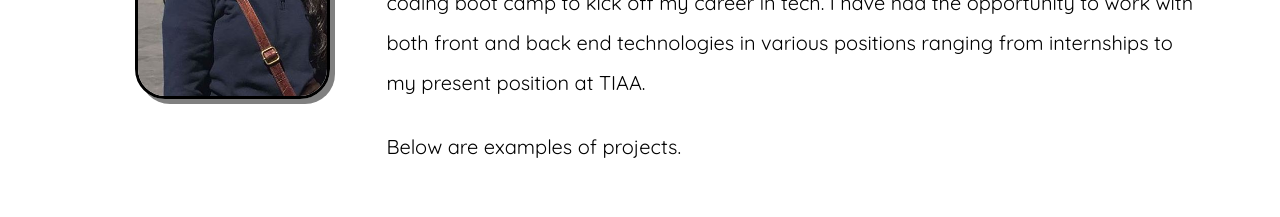
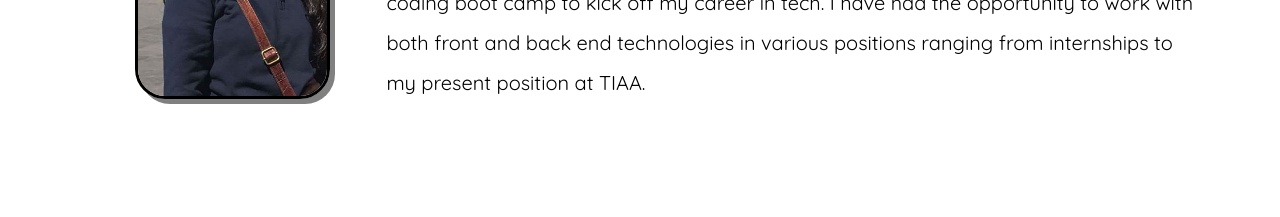
Before and after one commit to lhernandez5/PortfolioApp, a React (Create React App) app in the folder client/: page / in a window 1280 px wide. Shown: the part 860-1077 px from the top of the page. Built offline with nearby package versions, Linux system fonts and the light colour scheme.

Commit message:
changes to intro text

```diff
--- a/client/src/components/Intro/Intro.js
+++ b/client/src/components/Intro/Intro.js
@@ -22,9 +22,6 @@ const Intro = () => (
       I have had the opportunity to work with both front and back end technologies in various positions ranging from internships to my present position at TIAA.
     </p>
     <br />
-    <p className="intro">
-        Below are examples of projects.
-    </p>
   </div>
 );
 
```
